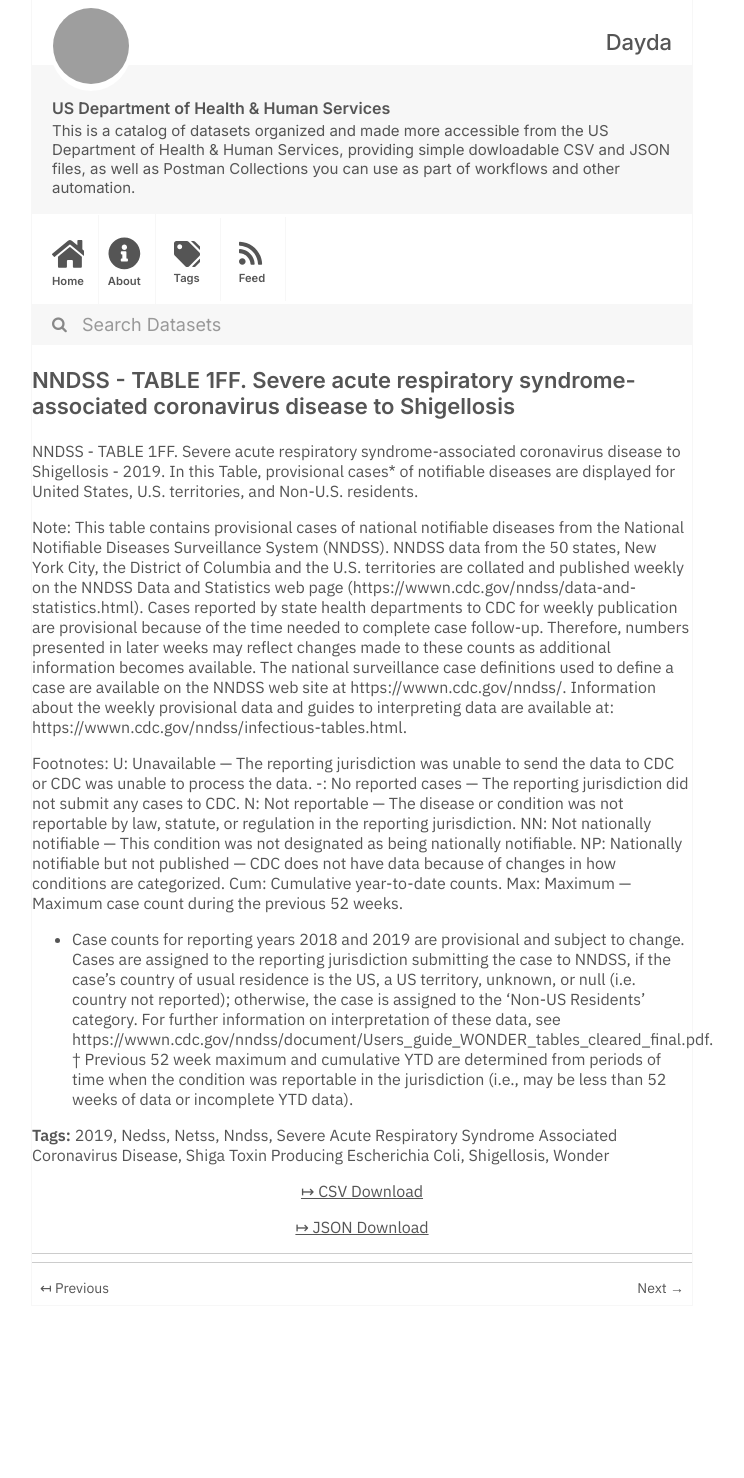
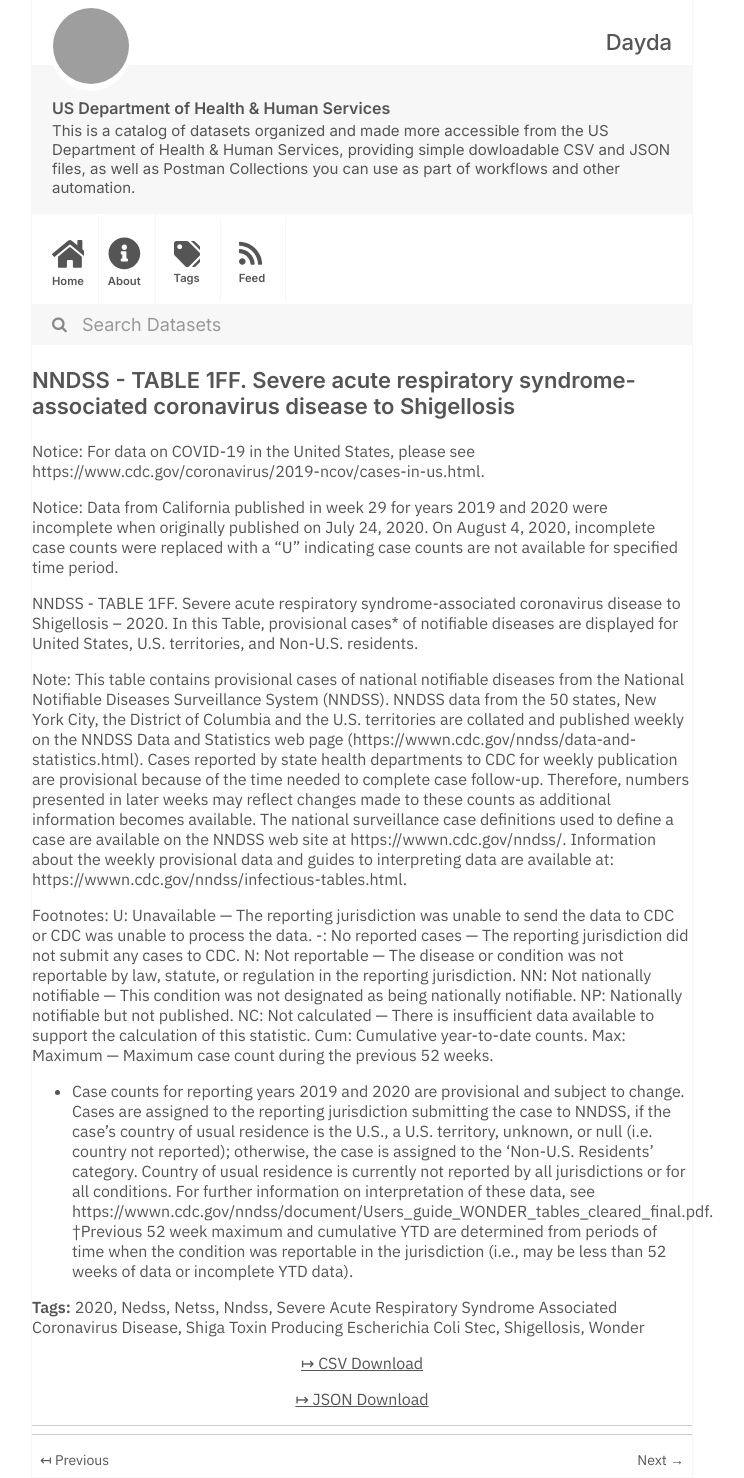
Before and after one commit to dayda-entities/us-department-of-health-and-human-services, a Jekyll site: the page built from _posts/2020-11-10-nndss-table-1ff-severe-acute-r.md, in a window 1280 px wide. Shown: the whole page, without its empty margins (278-1022 px from the left). Built offline with Jekyll 4.4.1, drawn with Linux system fonts in a browser that asks for light colours; before the commit the page ends 1306 px from its top, so only the background shows below that; grey boxes are pictures that could not be loaded.

Commit message:
Publish Data

```diff
--- a/_posts/2020-11-10-nndss-table-1ff-severe-acute-r.md
+++ b/_posts/2020-11-10-nndss-table-1ff-severe-acute-r.md
@@ -2,26 +2,30 @@
 title: >-
   NNDSS - TABLE 1FF. Severe acute respiratory syndrome-associated coronavirus
   disease to Shigellosis
-created: '2020-11-10T16:18:49.658492'
-modified: '2021-04-25T14:45:41.629582'
+created: '2020-11-10T16:16:37.661071'
+modified: '2021-05-12T21:29:48.137845'
 state: active
 type: dataset
 tags:
-  - '2019'
+  - '2020'
   - Nedss
   - Netss
   - Nndss
   - Severe Acute Respiratory Syndrome Associated Coronavirus Disease
-  - Shiga Toxin Producing Escherichia Coli
+  - Shiga Toxin Producing Escherichia Coli Stec
   - Shigellosis
   - Wonder
 groups: []
-csv_url: 'https://data.cdc.gov/api/views/5wqm-pm27/rows.csv?accessType=DOWNLOAD'
-json_url: 'https://data.cdc.gov/api/views/5wqm-pm27/rows.json?accessType=DOWNLOAD'
+csv_url: 'https://data.cdc.gov/api/views/x8jf-txib/rows.csv?accessType=DOWNLOAD'
+json_url: 'https://data.cdc.gov/api/views/x8jf-txib/rows.json?accessType=DOWNLOAD'
 layout: post
 
 ---
-NNDSS - TABLE 1FF. Severe acute respiratory syndrome-associated coronavirus disease to Shigellosis - 2019. In this Table, provisional cases* of notifiable diseases are displayed for United States, U.S. territories, and Non-U.S. residents.
+Notice: For data on COVID-19 in the United States, please see https://www.cdc.gov/coronavirus/2019-ncov/cases-in-us.html.
+
+Notice: Data from California published in week 29 for years 2019 and 2020 were incomplete when originally published on July 24, 2020. On August 4, 2020, incomplete case counts were replaced with a "U" indicating case counts are not available for specified time period.
+
+NNDSS - TABLE 1FF. Severe acute respiratory syndrome-associated coronavirus disease to Shigellosis – 2020.  In this Table, provisional cases* of notifiable diseases are displayed for United States, U.S. territories, and Non-U.S. residents.
 
 Note:
 This table contains provisional cases of national notifiable diseases from the National Notifiable Diseases Surveillance System (NNDSS). NNDSS data from the 50 states, New York City, the District of Columbia and the U.S. territories are collated and published weekly on the NNDSS Data and Statistics web page (https://wwwn.cdc.gov/nndss/data-and-statistics.html). Cases reported by state health departments to CDC for weekly publication are provisional because of the time needed to complete case follow-up. Therefore, numbers presented in later weeks may reflect changes made to these counts as additional information becomes available. The national surveillance case definitions used to define a case are available on the NNDSS web site at https://wwwn.cdc.gov/nndss/. Information about the weekly provisional data and guides to interpreting data are available at: https://wwwn.cdc.gov/nndss/infectious-tables.html.
@@ -31,8 +35,9 @@ U: Unavailable — The reporting jurisdiction was unable to send the data to CDC
 -: No reported cases — The reporting jurisdiction did not submit any cases to CDC.
 N: Not reportable — The disease or condition was not reportable by law, statute, or regulation in the reporting jurisdiction.
 NN: Not nationally notifiable — This condition was not designated as being nationally notifiable.
-NP: Nationally notifiable but not published — CDC does not have data because of changes in how conditions are categorized.
+NP: Nationally notifiable but not published.
+NC: Not calculated — There is insufficient data available to support the calculation of this statistic.
 Cum: Cumulative year-to-date counts.
 Max: Maximum — Maximum case count during the previous 52 weeks.
-* Case counts for reporting years 2018 and 2019 are provisional and subject to change. Cases are assigned to the reporting jurisdiction submitting the case to NNDSS, if the case's country of usual residence is the US, a US territory, unknown, or null (i.e. country not reported); otherwise, the case is assigned to the 'Non-US Residents' category. For further information on interpretation of these data, see https://wwwn.cdc.gov/nndss/document/Users_guide_WONDER_tables_cleared_final.pdf.
-† Previous 52 week maximum and cumulative YTD are determined from periods of time when the condition was reportable in the jurisdiction (i.e., may be less than 52 weeks of data or incomplete YTD data).
+* Case counts for reporting years 2019 and 2020 are provisional and subject to change. Cases are assigned to the reporting jurisdiction submitting the case to NNDSS, if the case's country of usual residence is the U.S., a U.S. territory, unknown, or null (i.e. country not reported); otherwise, the case is assigned to the 'Non-U.S. Residents' category. Country of usual residence is currently not reported by all jurisdictions or for all conditions. For further information on interpretation of these data, see https://wwwn.cdc.gov/nndss/document/Users_guide_WONDER_tables_cleared_final.pdf.
+†Previous 52 week maximum and cumulative YTD are determined from periods of time when the condition was reportable in the jurisdiction (i.e., may be less than 52 weeks of data or incomplete YTD data).
```
